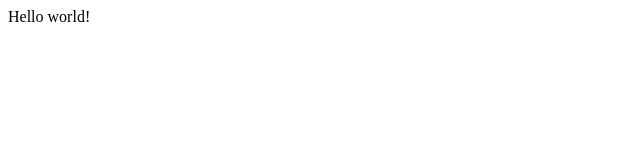
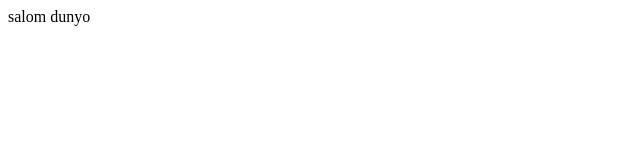
Before and after one commit to asatova/new-deploy-learning, a Gatsby site: page / in a window 1280 px wide. Shown: the full height of the page, 0-640 px from the left. Built offline with nearby package versions, Linux system fonts and the light colour scheme; Gatsby itself is replaced by a stand-in of ours.

Commit message:
commitim

```diff
--- a/src/pages/index.js
+++ b/src/pages/index.js
@@ -1,5 +1,5 @@
 import * as React from "react"
 
 export default function Home() {
-  return <div>Hello world!</div>
+  return <div>salom dunyo</div>
 }
```
